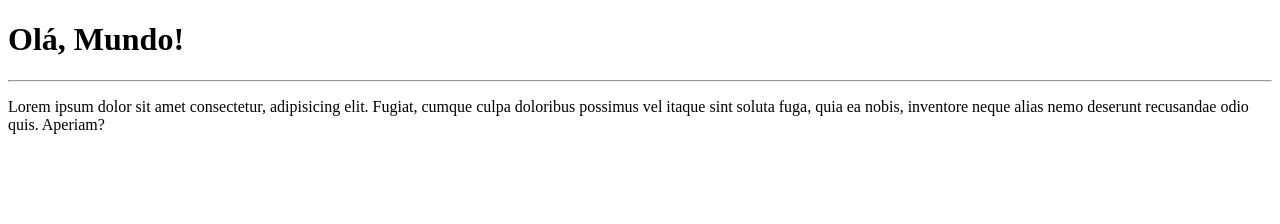
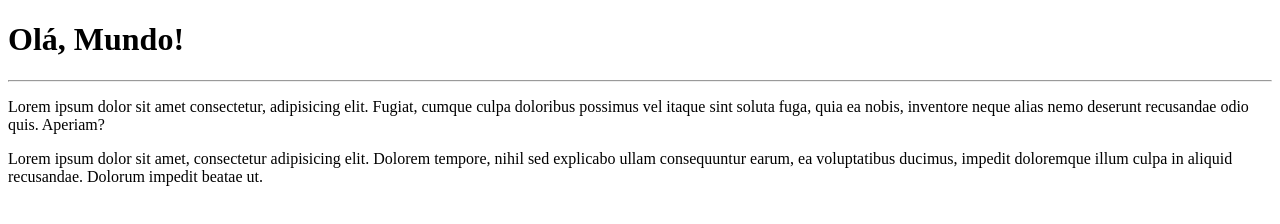
Before and after one commit to PhabloSouza/Ola-Mundo, a plain HTML site: page site exemplo/index.html in a window 1280 px wide. Drawn offline with Linux system fonts and the light colour scheme.

Commit message:
adicionei um parágrafo

```diff
--- a/site exemplo/index.html
+++ b/site exemplo/index.html
@@ -10,5 +10,6 @@
     <h1>Olá, Mundo!</h1>
     <hr>
     <p>Lorem ipsum dolor sit amet consectetur, adipisicing elit. Fugiat, cumque culpa doloribus possimus vel itaque sint soluta fuga, quia ea nobis, inventore neque alias nemo deserunt recusandae odio quis. Aperiam?</p>
+    <p>Lorem ipsum dolor sit amet, consectetur adipisicing elit. Dolorem tempore, nihil sed explicabo ullam consequuntur earum, ea voluptatibus ducimus, impedit doloremque illum culpa in aliquid recusandae. Dolorum impedit beatae ut.</p>
 </body>
 </html>
```
